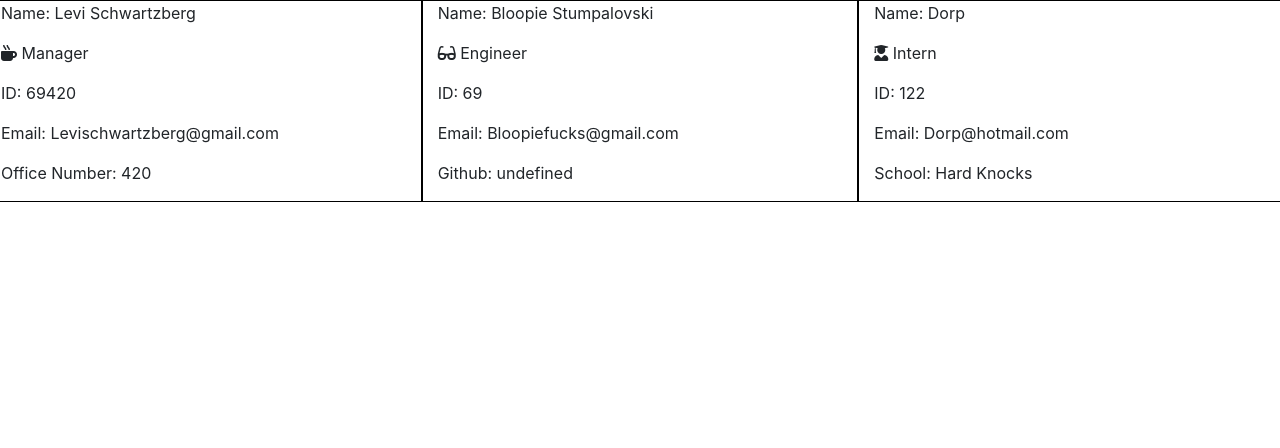
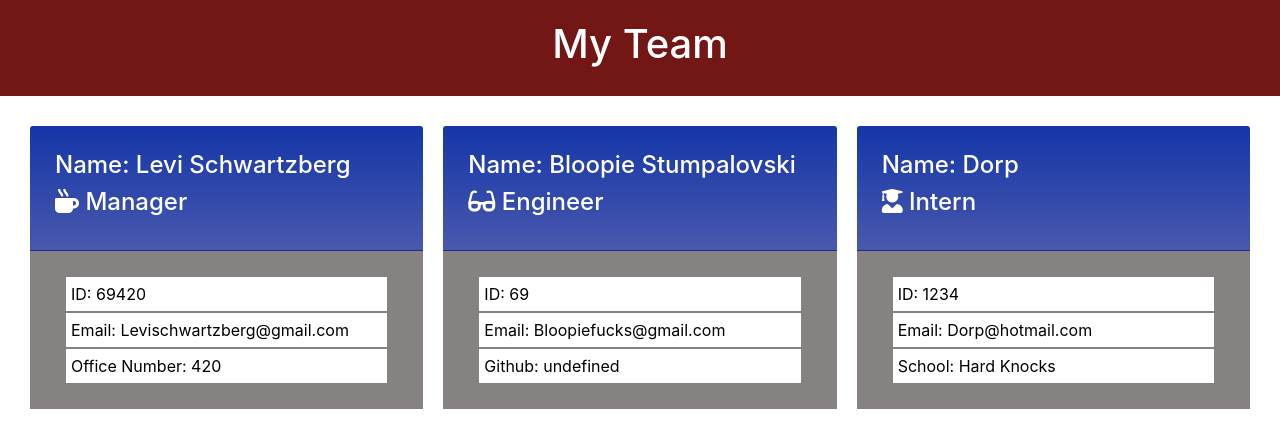
Before and after one commit to Levischwartzberg/Team_Profile_Generator, a website with bundled scripts: page index.html in a window 1280 px wide. Built offline with nearby package versions, Linux system fonts and the light colour scheme.

Commit message:
Worked on page styling

```diff
--- a/assets/style.css
+++ b/assets/style.css
@@ -1,5 +1,37 @@
+header {
+    background-color: #721616;
+    padding: 20px;
+    margin-bottom: 10px;
+}
+
+header h1 {
+    color: white;
+    text-align: center;
+}
+
+.employees {
+    margin: 20px;
+}
+
 .employee-card {
+    padding: 10px;
+}
+
+.card-header {
+    background-image: linear-gradient(#1436a8, #4958ad);
+    color: white;
+    padding: 25px;
+}
+
+.card-info {
+    background-color: #868282;
+    padding: 25px;
+}
+
+p {
     background-color: white;
-    border: black 1px solid;
-
+    color: black;
+    margin: 0px 10px 0px 10px;
+    padding: 5px;
+    border: 1px solid #868282
 }
--- a/index.html
+++ b/index.html
@@ -24,15 +24,22 @@
       </head>
 
       <body>
+        <header>
+          <h1> My Team</h1>
+        </header>
+
         <div class="employees row">
 
             <div class="employee-card col-12 col-md-4">
-                <p>
+                <div class="card-header">
+                    <h4>
                         Name: Levi Schwartzberg
-                </p>
-                <p>
+                    </h4>
+                    <h4>
                         <i class="fas fa-mug-hot"></i> Manager
-                </p>
+                    </h4>
+                </div>
+                <div class="card-info">
                     <p>
                         ID: 69420
                     </p>
@@ -43,14 +50,18 @@
                         Office Number: 420
                     </p>
                 </div>
+            </div>
 
             <div class="employee-card col-12 col-md-4">
-                <p>
+                <div class="card-header">
+                    <h4>
                         Name: Bloopie Stumpalovski
-                </p>
-                <p>
+                    </h4>
+                    <h4>
                         <i class="fas fa-glasses"></i> Engineer
-                </p>
+                    </h4>
+                </div>
+                <div class="card-info">
                     <p>
                         ID: 69
                     </p>
@@ -61,16 +72,20 @@
                         Github: undefined
                     </p>
                 </div>
+            </div>
 
             <div class="employee-card col-12 col-md-4">
+                <div class="card-header">
+                    <h4>
+                        Name: Dorp
+                    </h4>
+                    <h4>
+                        <i class="fas fa-user-graduate"></i> Intern
+                    </h4>
+                </div>
+                <div class="card-info">
                     <p>
-                    Name: Dorp
-                </p>
-                <p>
-                  <i class="fas fa-user-graduate"></i> Intern
-                </p>
-                <p>
-                    ID: 122
+                        ID: 1234
                     </p>
                     <p>
                         Email: Dorp@hotmail.com
@@ -78,6 +93,7 @@
                     <p>
                         School: Hard Knocks
                     </p>
+                </div>
             </div>
 
         </div>
--- a/index.js
+++ b/index.js
@@ -128,7 +128,7 @@ function engineerQuestions() {
         .prompt(questions2)
         .then( (response) =>
         {
-            let teamEngineer = new Engineer(response.engineerName, response.engineerID, response.engineerEmail, response.enigneerGithub);
+            let teamEngineer = new Engineer(response.engineerName, response.engineerID, response.engineerEmail, response.engineerGithub);
             engineerArray.push(teamEngineer);
             if (response.continue === "Engineer") {
                 engineerQuestions();
@@ -185,7 +185,7 @@ function generateHTML(managerArray, engineerArray, internArray) {
           href="https://fonts.googleapis.com/css?family=Open+Sans&display=swap"
           rel="stylesheet"
         />
-        <link rel="stylesheet" href="assets/styles.css" />
+        <link rel="stylesheet" href="assets/style.css" />
         <title>My Team</title>
       </head>
 
@@ -196,12 +196,15 @@ function generateHTML(managerArray, engineerArray, internArray) {
 
     let manager = `
             <div class="employee-card col-12 col-md-4">
-                <p>
+                <div class="card-header">
+                    <h4>
                         Name: ${managerArray[0].name}
-                </p>
-                <p>
+                    </h4>
+                    <h4>
                         <i class="fas fa-mug-hot"></i> Manager
-                </p>
+                    </h4>
+                </div>
+                <div class="card-info">
                     <p>
                         ID: ${managerArray[0].id}
                     </p>
@@ -212,18 +215,22 @@ function generateHTML(managerArray, engineerArray, internArray) {
                         Office Number: ${managerArray[0].officeNumber}
                     </p>
                 </div>
+            </div>
     `
     topHTML += manager;
 
     for (i=0; i<engineerArray.length; i++) {
         let engineer = `
             <div class="employee-card col-12 col-md-4">
-                <p>
+                <div class="card-header">
+                    <h4>
                         Name: ${engineerArray[i].name}
-                </p>
-                <p>
+                    </h4>
+                    <h4>
                         <i class="fas fa-glasses"></i> Engineer
-                </p>
+                    </h4>
+                </div>
+                <div class="card-info">
                     <p>
                         ID: ${engineerArray[i].id}
                     </p>
@@ -234,18 +241,22 @@ function generateHTML(managerArray, engineerArray, internArray) {
                         Github: ${engineerArray[i].github}
                     </p>
                 </div>
+            </div>
         `
         topHTML += engineer;
     }
     for (i=0; i<internArray.length; i++) {
         let intern = `
             <div class="employee-card col-12 col-md-4">
-                <p>
+                <div class="card-header">
+                    <h4>
                         Name: ${internArray[i].name}
-                </p>
-                <p>
+                    </h4>
+                    <h4>
                         <i class="fas fa-user-graduate"></i> Intern
-                </p>
+                    </h4>
+                </div>
+                <div class="card-info">
                     <p>
                         ID: ${internArray[i].id}
                     </p>
@@ -255,6 +266,7 @@ function generateHTML(managerArray, engineerArray, internArray) {
                     <p>
                         School: ${internArray[i].school}
                     </p>
+                </div>
             </div>
         `
         topHTML += intern;
```
Lines whose indentation alone changed are shown as unchanged.
